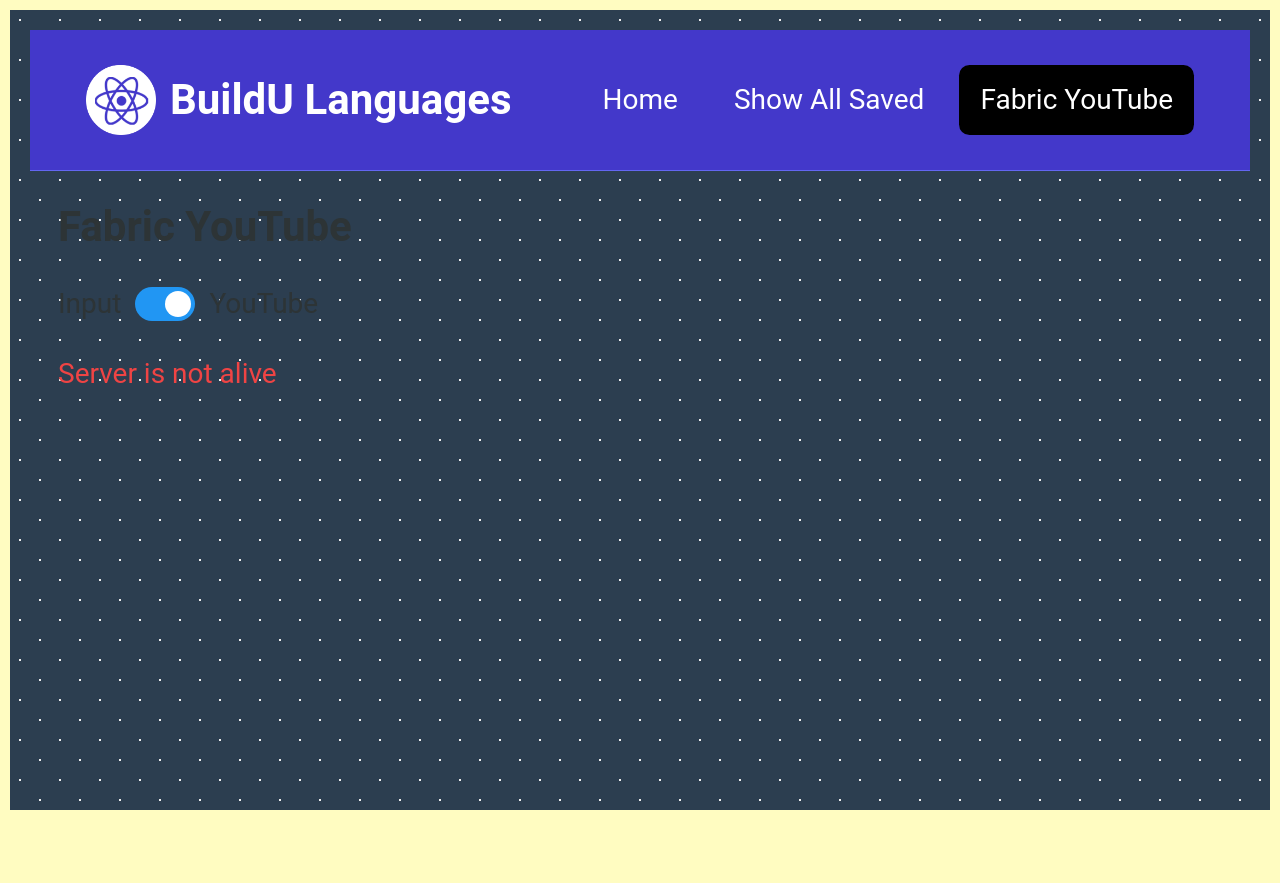
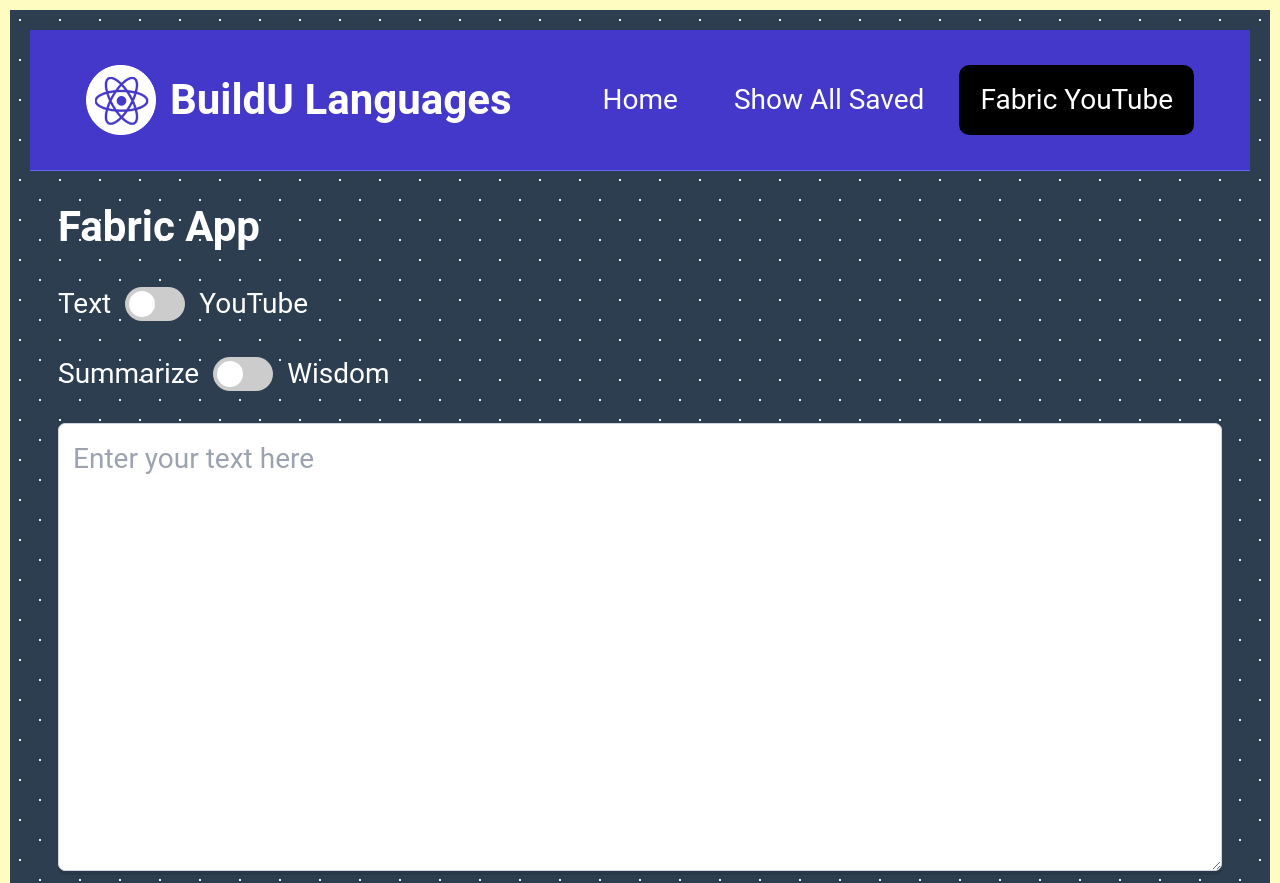
Before and after one commit to kareemNass2357/GPTLanguages, a React (Vite) app: page /fabricyoutube in a window 1280 px wide. Shown: the top 883 px of the page. Before the commit the page ends 820 px from the top, so only its background shows below. Built offline with nearby package versions, Linux system fonts and the light colour scheme; no server answers; a web font is replaced by a local one.

Commit message:
adding health check

```diff
--- a/src/pages/FabricYouTube.jsx
+++ b/src/pages/FabricYouTube.jsx
@@ -2,46 +2,95 @@
 import axios from 'axios';
 
 const FabricYouTube = () => {
+  // State for text or YouTube input
   const [inputValue, setInputValue] = useState('');
-  const [isYouTube, setIsYouTube] = useState(true);
+  // Toggle between multiline input or YouTube
+  const [isYouTube, setIsYouTube] = useState(false);
+
+  // Toggle between Summarize or Extract Wisdom
+  const [actionType, setActionType] = useState('summarize');
+
+  // For loading UI
   const [loading, setLoading] = useState(false);
+  // Store response
   const [response, setResponse] = useState(null);
+  // Server alive check
   const [serverAlive, setServerAlive] = useState(false);
+
+  // Adjust these to match your back-end
   const hostname = 'localhost';
-  const port = 5006;
-  const apiUrl = `http://${hostname}:${port}/extract_wisdom`;
+  const port = 5000;
 
+  // Check if backend is alive
   useEffect(() => {
     const checkServerAlive = async () => {
+      const url = `http://${hostname}:${port}/health`;
+      console.log('Checking server health at:', url);
       try {
-        const res = await axios.get(`http://${hostname}:${port}/alive`);
+        const res = await axios.get(url);
         setServerAlive(res.status === 200);
       } catch (error) {
+        console.error('Error checking server health:', error.message);
         setServerAlive(false);
       }
     };
     checkServerAlive();
-  }, [hostname, port]);
+  }, []);
+
+  // Toggle input type: multiline vs YouTube
+  const toggleInputType = () => {
+    setIsYouTube((prev) => !prev);
+  };
+
+  // Toggle action: summarize vs wisdom
+  const toggleActionType = () => {
+    setActionType((prev) => (prev === 'summarize' ? 'wisdom' : 'summarize'));
+  };
+
+  // Determine which endpoint to call based on toggles
+  const getEndpointAndBody = () => {
+    if (isYouTube) {
+      // For YouTube
+      if (actionType === 'summarize') {
+        return {
+          endpoint: `http://${hostname}:${port}/summarize_youtube`,
+          body: { youtube_url: inputValue },
+        };
+      } else {
+        return {
+          endpoint: `http://${hostname}:${port}/extract_wisdom_youtube`,
+          body: { youtube_url: inputValue },
+        };
+      }
+    } else {
+      // For text input
+      if (actionType === 'summarize') {
+        return {
+          endpoint: `http://${hostname}:${port}/summarize`,
+          body: { text_input: inputValue },
+        };
+      } else {
+        return {
+          endpoint: `http://${hostname}:${port}/extract_wisdom`,
+          body: { text_input: inputValue },
+        };
+      }
+    }
+  };
 
   const handleSubmit = async () => {
     setLoading(true);
     setResponse(null);
+
     try {
-      let body = {};
-      if (isYouTube) {
-        let url = inputValue;
-        if (!url.startsWith('http://') && !url.startsWith('https://')) {
-          url = 'https://' + url;
-        }
-        body = { url };
-      } else {
-        body = { input_text: inputValue };
-      }
-      console.log('Sending request to:', apiUrl, 'with body:', body);
-      const res = await axios.post(apiUrl, body);
+      const { endpoint, body } = getEndpointAndBody();
+      console.log('Sending request to:', endpoint, 'with body:', body);
+
+      const res = await axios.post(endpoint, body);
       console.log('Response received:', res.data);
+
       setResponse(res.data);
-      alert('Submitted successfully: ' + res.data);
+      alert('Submitted successfully');
     } catch (error) {
       console.error('Error submitting:', error.message);
       alert('Error submitting: ' + error.message);
@@ -50,52 +99,97 @@
     }
   };
 
-  const toggleInputType = () => {
-    setIsYouTube(!isYouTube);
+  const handleReset = async () => {
+    try {
+      const url = `http://${hostname}:${port}/reset`;
+      console.log('Sending reset request to:', url);
+      await axios.post(url);
+      alert('Server reset successfully');
+    } catch (error) {
+      console.error('Error resetting server:', error.message);
+      alert('Error resetting server: ' + error.message);
+    }
   };
 
   return (
     <div className="p-4">
-      <h1 className="text-2xl font-bold mb-4">Fabric YouTube</h1>
+      <h1 className="text-2xl font-bold mb-4">Fabric App</h1>
+
+      {/* 1. TOGGLE INPUT TYPE (Multiline vs YouTube) */}
       <div className="flex items-center mb-4">
-        <span className="mr-2">Input</span>
+        <span className="mr-2">Text</span>
         <label className="switch">
           <input type="checkbox" checked={isYouTube} onChange={toggleInputType} />
           <span className="slider round"></span>
         </label>
         <span className="ml-2">YouTube</span>
       </div>
-      {serverAlive ? (
-        <>
+
+      {/* 2. TOGGLE ACTION (Summarize vs Extract Wisdom) */}
+      <div className="flex items-center mb-4">
+        <span className="mr-2">Summarize</span>
+        <label className="switch">
+          <input
+            type="checkbox"
+            checked={actionType === 'wisdom'}
+            onChange={toggleActionType}
+          />
+          <span className="slider round"></span>
+        </label>
+        <span className="ml-2">Wisdom</span>
+      </div>
+
+      {/* 3. INPUT FIELD (Either Multiline or Single-line YouTube) */}
       {isYouTube ? (
         <input
           type="text"
           value={inputValue}
           onChange={(e) => setInputValue(e.target.value)}
           placeholder="Enter YouTube URL"
-              className="p-2 border border-gray-300 rounded mr-2 w-full"
+          className="p-2 border border-gray-300 rounded mr-2 w-full block"
+          style={{ color: 'black' }}
         />
       ) : (
         <textarea
           value={inputValue}
           onChange={(e) => setInputValue(e.target.value)}
-              placeholder="Enter Input"
-              className="p-2 border border-gray-300 rounded mr-2 w-full h-64"
+          placeholder="Enter your text here"
+          className="p-2 border border-gray-300 rounded mr-2 w-full h-64 block"
+          style={{ color: 'black' }}
         />
       )}
-          <button onClick={handleSubmit} className="px-4 py-2 bg-blue-500 text-white rounded hover:bg-blue-700" disabled={loading}>
+
+      {/* 4. SUBMIT BUTTON */}
+      <button
+        onClick={handleSubmit}
+        className="px-4 py-2 bg-blue-500 text-white rounded hover:bg-blue-700"
+        disabled={loading}
+      >
         {loading ? 'Loading...' : 'Submit'}
       </button>
+
+      {/* 4.5 RESET BUTTON */}
+      <button
+        onClick={handleReset}
+        className="px-4 py-2 bg-red-500 text-white rounded hover:bg-red-700 mt-2"
+      >
+        Reset Server
+      </button>
+
+      {/* 5. RENDER RESPONSE */}
       {response && (
         <div className="mt-4 p-4 border border-gray-300 rounded">
           <h2 className="text-xl font-bold mb-2">Response:</h2>
           <pre>{JSON.stringify(response, null, 2)}</pre>
         </div>
       )}
-        </>
-      ) : (
-        <div className="text-red-500">Server is not alive</div>
-      )}
+
+      {/* 6. SERVER HEALTH STATUS */}
+      <div className={`mt-4 ${serverAlive ? 'text-green-500' : 'text-red-500'}`}>
+        Server is {serverAlive ? 'alive' : 'not alive'}
+      </div>
+
+      {/* 7. STYLING FOR SWITCHES */}
       <style jsx>{`
         .switch {
           position: relative;
@@ -118,7 +212,7 @@
           right: 0;
           bottom: 0;
           background-color: #ccc;
-          transition: .4s;
+          transition: 0.4s;
           border-radius: 34px;
         }
 
@@ -130,7 +224,7 @@
           left: 4px;
           bottom: 4px;
           background-color: white;
-          transition: .4s;
+          transition: 0.4s;
           border-radius: 50%;
         }
 
@@ -141,6 +235,10 @@
         input:checked + .slider:before {
           transform: translateX(26px);
         }
+
+        .p-4 {
+          color: white;
+        }
       `}</style>
     </div>
   );
```
Lines whose indentation alone changed are shown as unchanged.
